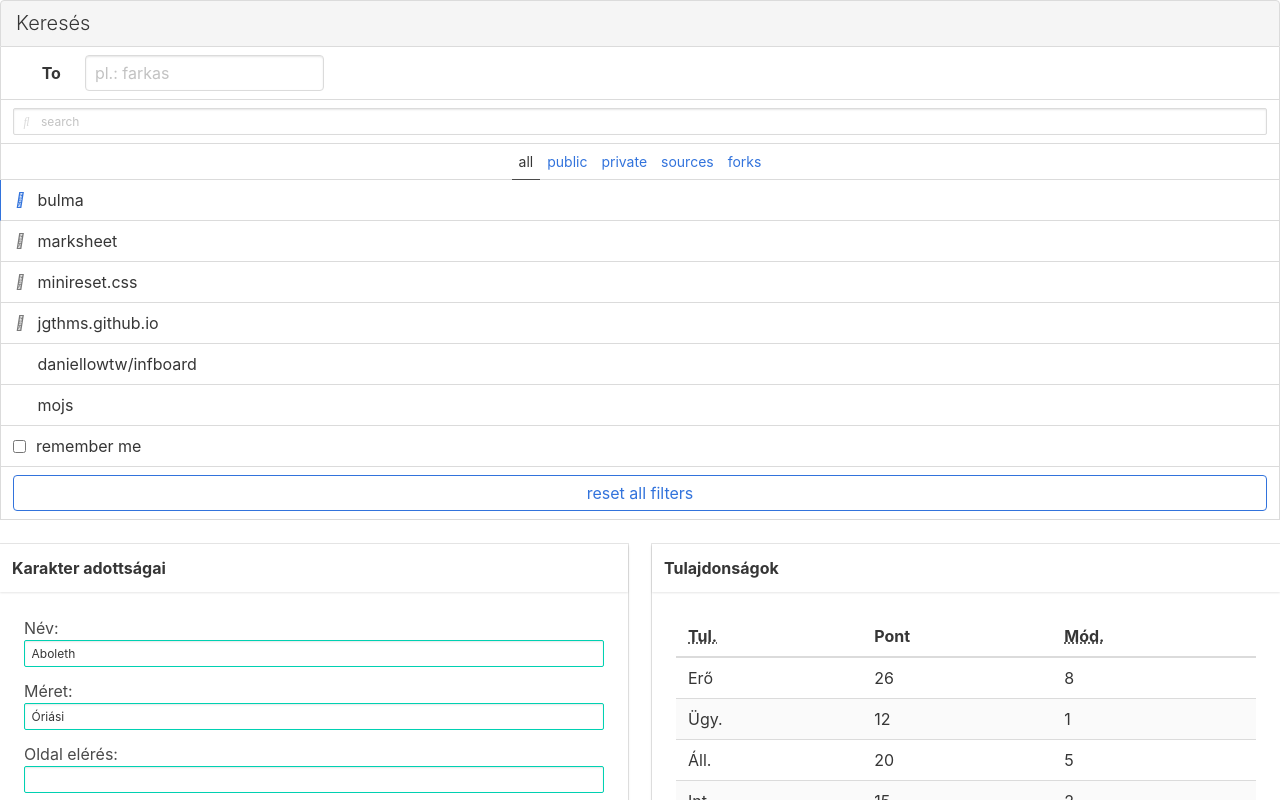
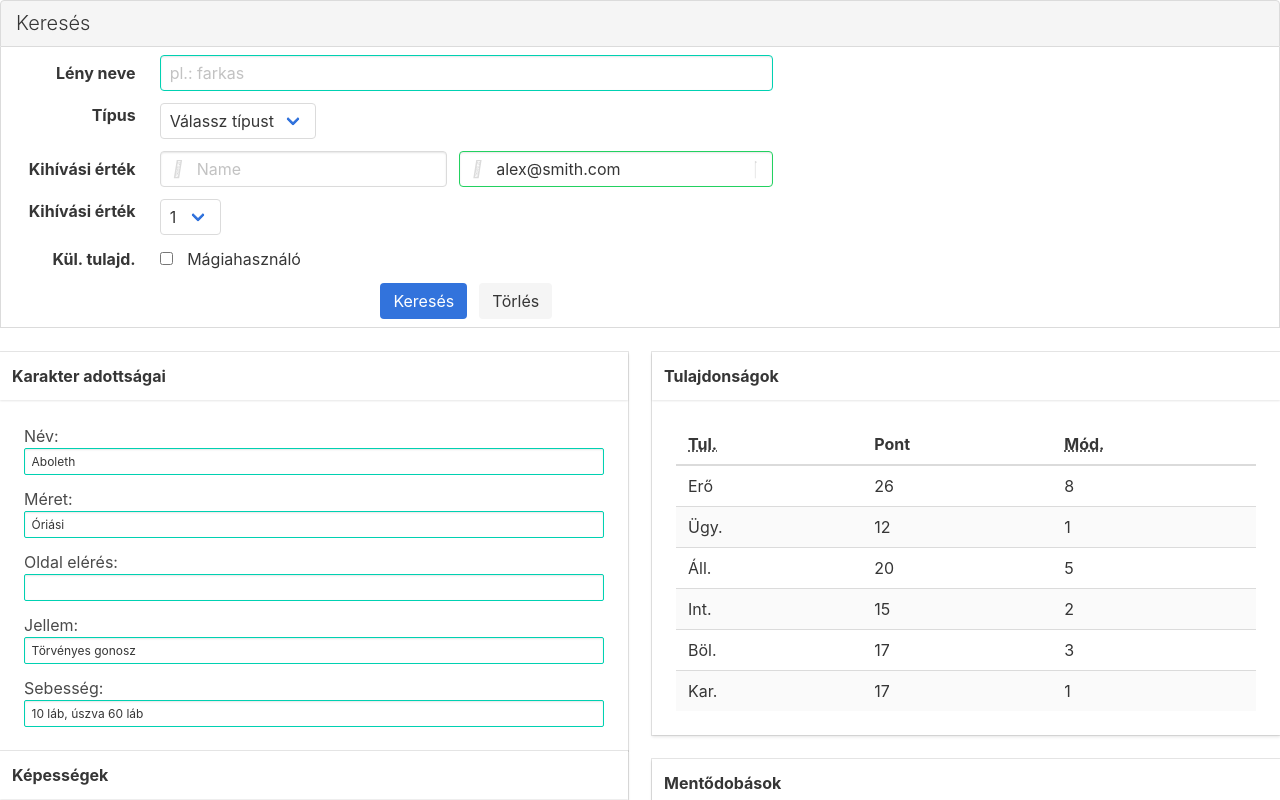
Before and after one commit to makosbab/dnd-javascript, a Vue app in the folder client/: page / in a window 1280 px wide. Shown: the top 800 px of the page. Built offline with nearby package versions, Linux system fonts and the light colour scheme.

Commit message:
vi-for, search redesign

```diff
--- a/client/src/components/CreatureSearch.vue
+++ b/client/src/components/CreatureSearch.vue
@@ -2,76 +2,113 @@
   <nav class="panel">
     <p class="panel-heading">Keresés</p>
     <div class="panel-block">
+      <form>
         <div class="field is-horizontal">
           <div class="field-label is-normal">
-          <label class="label">To</label>
+            <label class="label">Lény neve</label>
           </div>
           <div class="field-body">
             <div class="field">
-            <p class="control">
-              <input class="input" type="text" placeholder="pl.: farkas">
+              <div class="control">
+                <input
+                  class="input is-primary"
+                  type="text"
+                  placeholder="pl.: farkas"
+                >
+              </div>
+            </div>
+          </div>
+        </div>
+        <div class="field is-horizontal">
+          <div class="field-label">
+            <label class="label">Típus</label>
+          </div>
+          <div class="field-body">
+            <div class="field">
+              <div class="select">
+                <select>
+                  <option hidden selected>Válassz típust</option>
+                  <option v-for="(types, index) in creatureTypes" :key='index'>{{types.type}}</option>
+                </select>
+              </div>
+            </div>
+          </div>
+        </div>
+        <div class="field is-horizontal">
+          <div class="field-label is-normal">
+            <label class="label">Kihívási érték</label>
+          </div>
+          <div class="field-body">
+            <div class="field">
+              <p class="control is-expanded has-icons-left">
+                <input class="input" type="text" placeholder="Name">
+                <span class="icon is-small is-left">
+                  <i class="fas fa-user"></i>
+                </span>
+              </p>
+            </div>
+            <div class="field">
+              <p class="control is-expanded has-icons-left has-icons-right">
+                <input
+                  class="input is-success"
+                  type="email"
+                  placeholder="Email"
+                  value="alex@smith.com"
+                >
+                <span class="icon is-small is-left">
+                  <i class="fas fa-envelope"></i>
+                </span>
+                <span class="icon is-small is-right">
+                  <i class="fas fa-check"></i>
+                </span>
               </p>
             </div>
           </div>
         </div>
+        <div class="field is-horizontal">
+          <div class="field-label">
+            <label class="label">Kihívási érték</label>
           </div>
-    <div class="panel-block">
-      <p class="control has-icons-left">
-        <input class="input is-small" type="text" placeholder="search">
-        <span class="icon is-small is-left">
-          <i class="fas fa-search" aria-hidden="true"></i>
-        </span>
-      </p>
+          <div class="field-body">
+            <div class="field">
+              <div class="select">
+                <select>
+                  <option>1</option>
+                  <option>2</option>
+                </select>
               </div>
-    <p class="panel-tabs">
-      <a class="is-active">all</a>
-      <a>public</a>
-      <a>private</a>
-      <a>sources</a>
-      <a>forks</a>
-    </p>
-    <a class="panel-block is-active">
-      <span class="panel-icon">
-        <i class="fas fa-book" aria-hidden="true"></i>
-      </span>
-      bulma
-    </a>
-    <a class="panel-block">
-      <span class="panel-icon">
-        <i class="fas fa-book" aria-hidden="true"></i>
-      </span>
-      marksheet
-    </a>
-    <a class="panel-block">
-      <span class="panel-icon">
-        <i class="fas fa-book" aria-hidden="true"></i>
-      </span>
-      minireset.css
-    </a>
-    <a class="panel-block">
-      <span class="panel-icon">
-        <i class="fas fa-book" aria-hidden="true"></i>
-      </span>
-      jgthms.github.io
-    </a>
-    <a class="panel-block">
-      <span class="panel-icon">
-        <i class="fas fa-code-branch" aria-hidden="true"></i>
-      </span>
-      daniellowtw/infboard
-    </a>
-    <a class="panel-block">
-      <span class="panel-icon">
-        <i class="fas fa-code-branch" aria-hidden="true"></i>
-      </span>
-      mojs
-    </a>
-    <label class="panel-block">
+            </div>
+          </div>
+        </div>
+        <div class="field is-horizontal">
+          <div class="field-label">
+            <label class="label">Kül. tulajd.</label>
+          </div>
+          <div class="field-body">
+            <div class="field">
+              <div class="control">
+                <label class="checkbox">
                   <input type="checkbox">
-      remember me
+                  Mágiahasználó
                 </label>
-    <div class="panel-block">
-      <button class="button is-link is-outlined is-fullwidth">reset all filters</button>
+              </div>
+            </div>
+          </div>
+        </div>
+        <div class="field is-horizontal">
+          <div class="field-label"></div>
+          <div class="field-body">
+            <div class="field is-grouped is-grouped-centered">
+              <div class="control">
+                <button class="button is-link">Keresés</button>
+              </div>
+              <div class="control">
+                <button class="button is-light">Törlés</button>
+              </div>
+            </div>
+          </div>
+        </div>
+      </form>
     </div>
   </nav>
   <!-- <div class="card">
@@ -140,7 +177,17 @@
 
 <script>
 export default {
-  name: "CreatureSearch"
+  name: "CreatureSearch",
+
+  data() {
+    return {
+      creatureTypes :
+      [
+        {type: 'Alakváltó'},
+        {type: 'Bestia'}
+      ]
+    }
+  }
 };
 </script>
 
```
Lines whose indentation alone changed are shown as unchanged.
